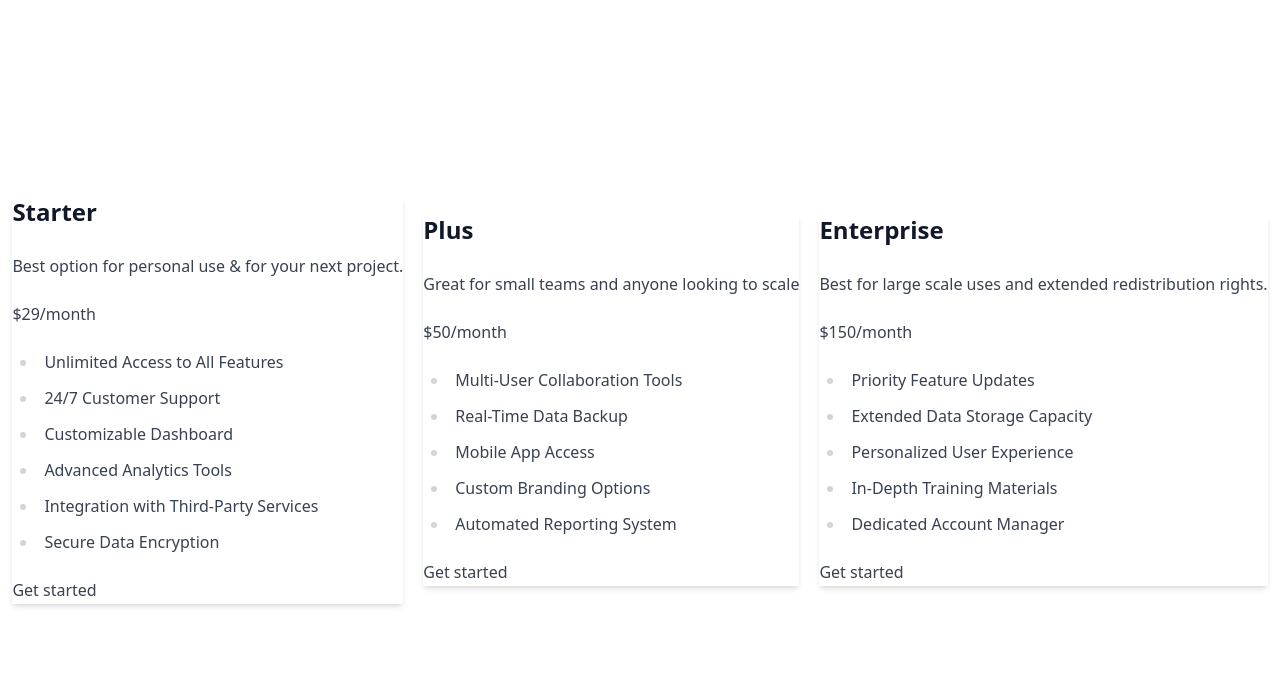
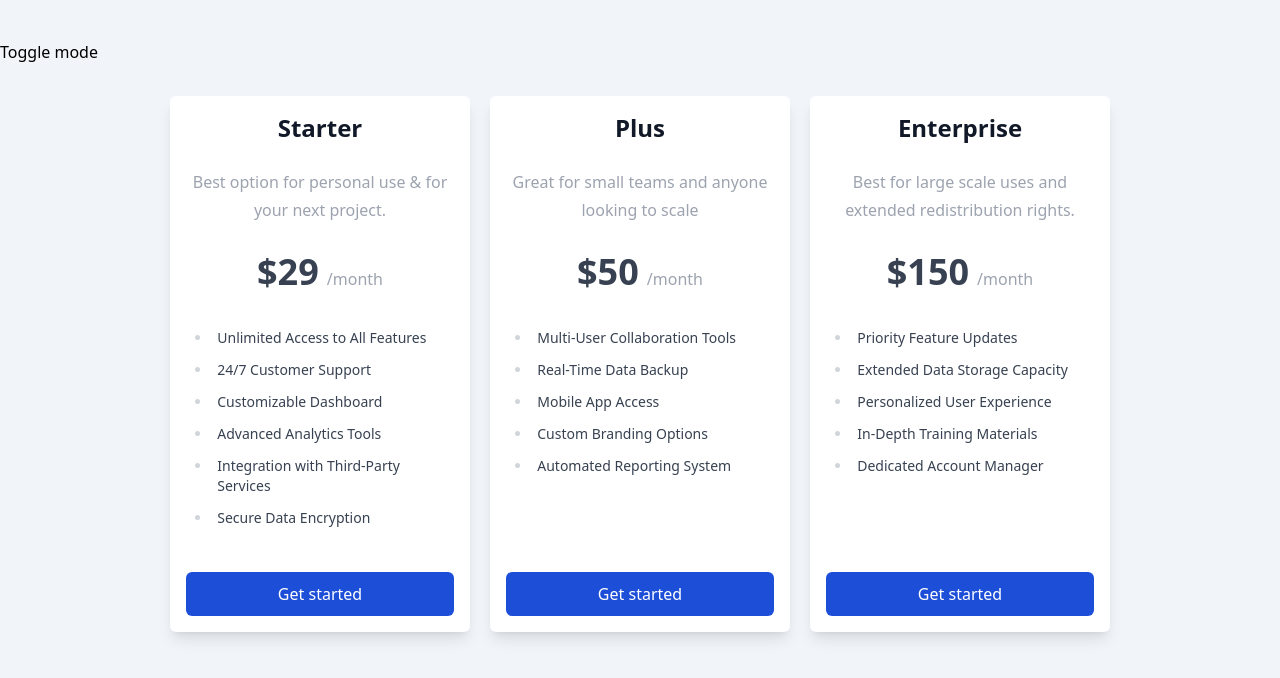
Before and after one commit to ricardoychino/vs-tailwind-pricing-table, a Vue app: page / in a window 1280 px wide. Shown: the top 678 px of the page. Built offline with nearby package versions, Linux system fonts and the light colour scheme.

Commit message:
Tailwind classes added

```diff
--- a/src/App.vue
+++ b/src/App.vue
@@ -7,7 +7,13 @@ const items = reactive(pricing)
 </script>
 
 <template>
-  <main class="flex justify-center items-center gap-5 py-10 w-[100vw] h-[100vh]">
+  <main class="w-[100vw] min-h-[100vh] py-10 bg-slate-100">
+    <div class="mb-8">
+      <button>
+        Toggle mode
+      </button>
+    </div>
+    <div class="flex flex-wrap justify-center gap-5 m-auto">
       <PricingCard v-for="item in items"
         :name="item.name"
         :price="item.price"
@@ -15,5 +21,6 @@ const items = reactive(pricing)
         :features="item.features"
         :key="item.name.toLowerCase()"
       />
+    </div>
   </main>
 </template>
--- a/src/components/PricingCard.vue
+++ b/src/components/PricingCard.vue
@@ -13,18 +13,23 @@ defineProps({
 </script>
 
 <template>
-  <div class="prose shadow-md">
-    <h2>{{ name }}</h2>
-    <p>{{ description }}</p>
-    <div>
-      <span>${{ price }}</span>
-      <span>/month</span>
+  <div class="prose flex flex-col bg-white rounded-md shadow-lg p-4 basis-[300px] h-auto">
+    <h2 class="text-center">{{ name }}</h2>
+    <p class="text-gray-400 text-center font-light ">{{ description }}</p>
+    <div class="text-center my-2">
+      <span class="font-bold text-4xl">${{ price }}</span>
+      <span class="text-gray-400 ml-2 text-md">/month</span>
     </div>
-    <ul>
-      <li v-for="feature in features" :key="`${name}-${feature}`">
+    <ul class="mb-8">
+      <li v-for="feature in features"
+        :key="`${name}-${feature}`"
+        class="text-sm mb-3"
+        >
         {{ feature }}
       </li>
     </ul>
-    <button>Get started</button>
+    <button class="w-full rounded-md p-2 mt-auto bg-blue-700 text-white hover:bg-blue-800 transition">
+      Get started
+    </button>
   </div>
 </template>
```
Lines whose indentation alone changed are shown as unchanged.
